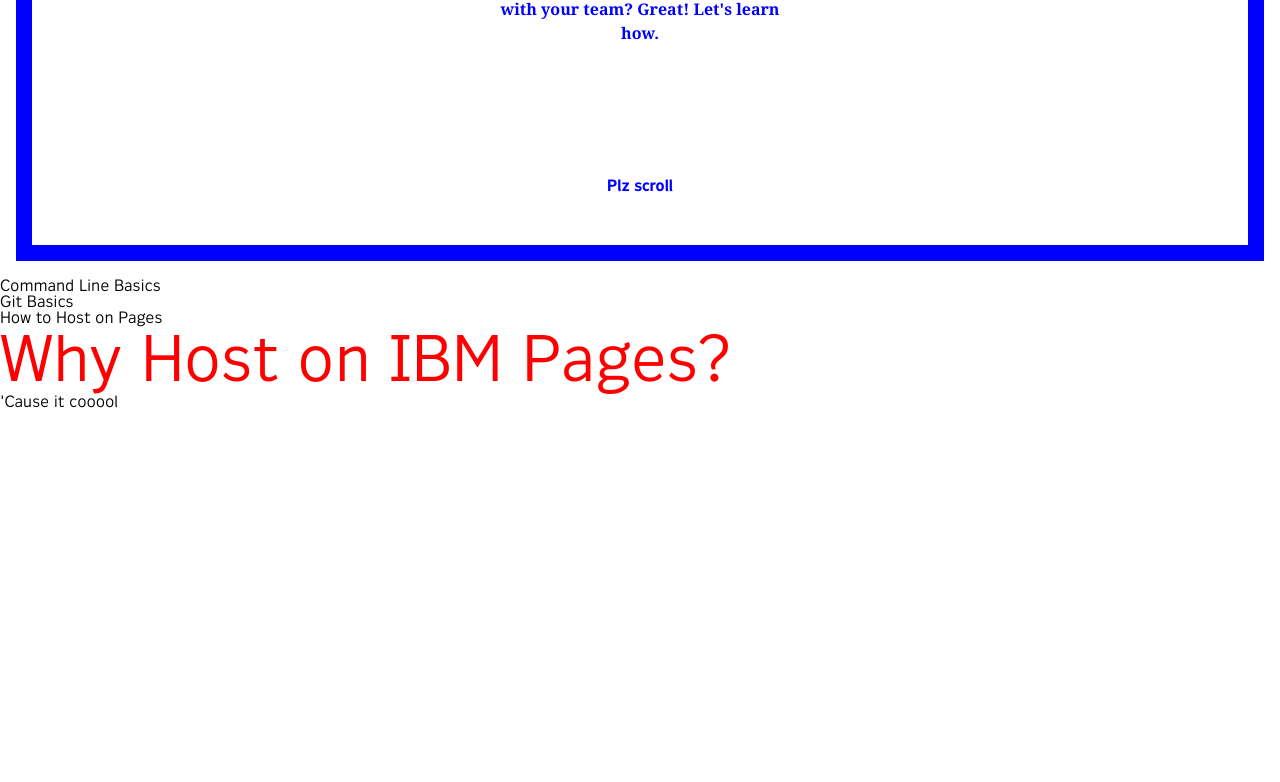
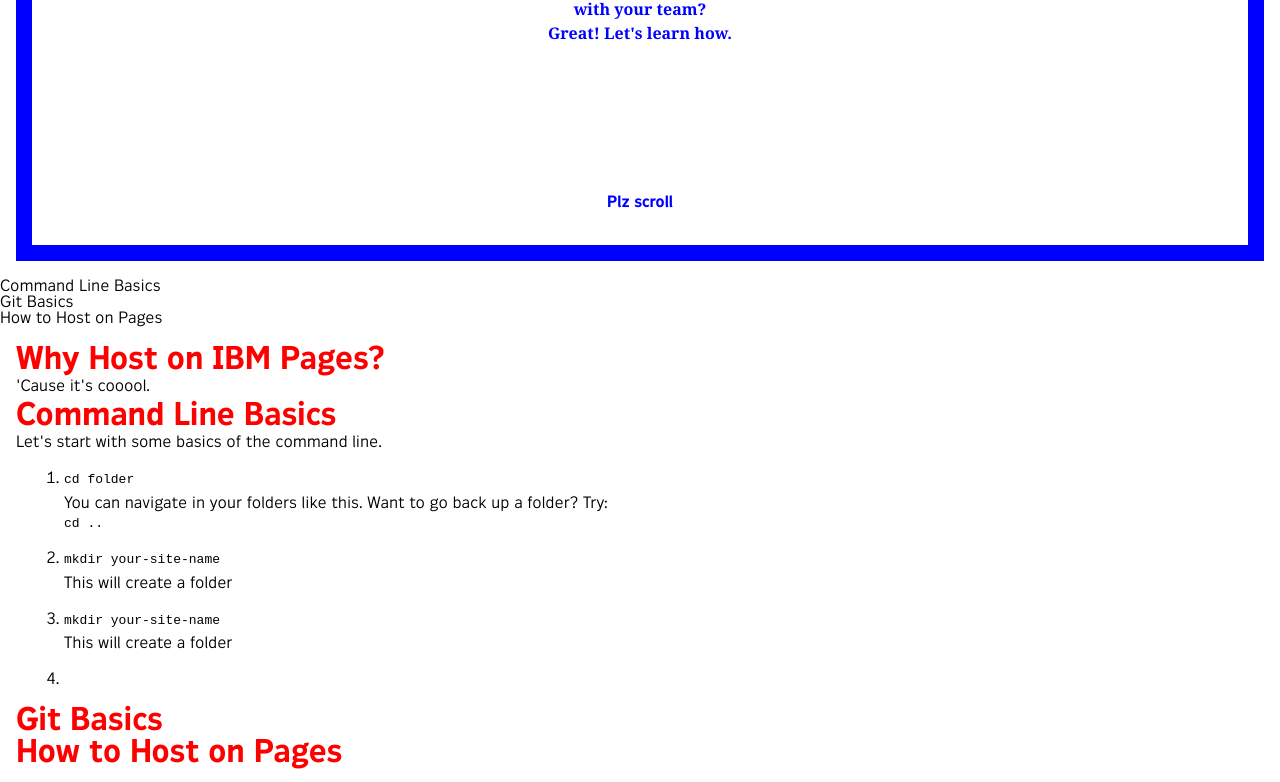
Before and after one commit to thundernixon/howto-hostonibmpages, a plain HTML site: page index.html in a window 1280 px wide. Shown: the part 523-1305 px from the top of the page. Before the commit the page ends 936 px from the top, so only its background shows below. Drawn offline with nearby package versions, Linux system fonts and the light colour scheme; files that its build step writes are made by us from their sources.

Commit message:
added some beginning content

```diff
--- a/index.html
+++ b/index.html
@@ -14,7 +14,10 @@
 			The Explain-It-Like-I'm-5 Edition
 		</h2>
 		<p class="serif slide">
-			Want to host your own code, prototypes, or design assets to share with your team? Great! Let's learn how.
+			Want to host your own code, prototypes, or design assets to share with your team?
+		</p>
+		<p class="serif slide">
+			Great! Let's learn how.
 		</p>
 	</div>
 
@@ -38,9 +41,65 @@
 			</li>
 		</ul>
 	</nav>
-  <h1>Why Host on IBM Pages?</h1>
-  <p>'Cause it cooool</p>
 
-  <script src="js/j.js"></script>
+	<article>
+
+	<section>
+		<h1>Why Host on IBM Pages?</h1>
+		<p>'Cause it's cooool.</p>
+	</section>
+
+	<section>
+ 		<h1>Command Line Basics</h1>
+ 		<p>
+ 			Let's start with some basics of the command line.
+ 		</p>
+ 		<ol>
+ 		 	<li>
+ 				<p class="code">
+ 					cd folder
+ 				</p>
+ 				<p>
+ 					You can navigate in your folders like this. Want to go back up a folder? Try:
+ 				</p>
+ 				<p class="code">
+ 					cd ..
+ 				</p>
+ 			</li>
+ 		 	<li>
+ 				<p class="code">
+ 					mkdir your-site-name
+ 				</p>
+ 				<p>
+ 					This will create a folder
+ 				</p>
+ 			</li>
+ 			<li>
+ 				<p class="code">
+ 					mkdir your-site-name
+ 				</p>
+ 				<p>
+ 					This will create a folder
+ 				</p>
+ 			</li>
+ 			<li>
+ 				<p>
+
+ 				</p>
+ 			</li>
+ 		</ol>
+	</section>
+
+	<section>
+ 		<h1>Git Basics</h1>
+	</section>
+
+	<section>
+ 		<h1>How to Host on Pages</h1>
+	</section>
+
+	</article>
+
+	<script src="js/j.js"></script>
 </body>
 </html>
--- a/scss/global/_reset.scss
+++ b/scss/global/_reset.scss
@@ -32,9 +32,9 @@
 body {
 	line-height: 1;
 }
-ol, ul {
-	list-style: none;
-}
+// ol, ul {
+// 	list-style: none;
+// }
 blockquote, q {
 	quotes: none;
 }
--- a/scss/global/_typography.scss
+++ b/scss/global/_typography.scss
@@ -14,12 +14,14 @@
 	font-family: Warehouse Gothic, sans-serif;
 }
 
-.serif {
-	font-family: Georgia, serif;
+article {
+	padding: 1em;
 }
 
+
 h1 {
-	font-size: 4em;
+	font-size: 2em;
+	font-weight: bold;
 	color: $red;
 	// transform: scale(1,5);
 }
@@ -27,3 +29,21 @@
 p {
 	line-height: 1.5em;
 }
+
+.serif {
+	font-family: Georgia, serif;
+}
+
+.code {
+	font-family: monospace;
+}
+
+ol {
+	list-style: normal;
+	margin-left: 2em;
+
+	li {
+		margin: 1em;
+
+	}
+}
--- a/scss/modules/_hero.scss
+++ b/scss/modules/_hero.scss
@@ -47,6 +47,7 @@
   //   	1px 1px 0 $blue;
   		0px 0px .5px $blue,
   		0px 0px .5px $blue,
+  		0px 0px .5px $blue,
   		0px 0px .5px $blue,;
   		// 5px 1px $white,
   		// 10px 2px $blue;
@@ -72,7 +73,7 @@
 
 	h2 {
 		flex-grow: 1;
-		width: 50%;
+		width: 70%;
 		margin: auto;
 		margin-bottom: 2em;
 		color: $blue;
@@ -136,14 +137,16 @@
 	.bounce {
 		//bounce animation
 		position:relative;
-		top:-1em;
+		top:1em;
 		animation-name: bounce;
+    	animation-timing-function: ease-in;
 		animation-duration: .5s;
-		animation-iteration-count: 10;
+		animation-iteration-count: infinite;
+    	animation-direction: alternate;
 	}
 	@keyframes bounce {
 		from {
-			top:-1em;
+			top:0em;
 		}
 		to {
 			top:2em;
```
Also changed, not shown: gulpfile.js (renamed from hide_old_stuff/gulpfile.js, +6 -6 lines), dist/css/main.css, dist/css/main.min.css, dist/index.html.
